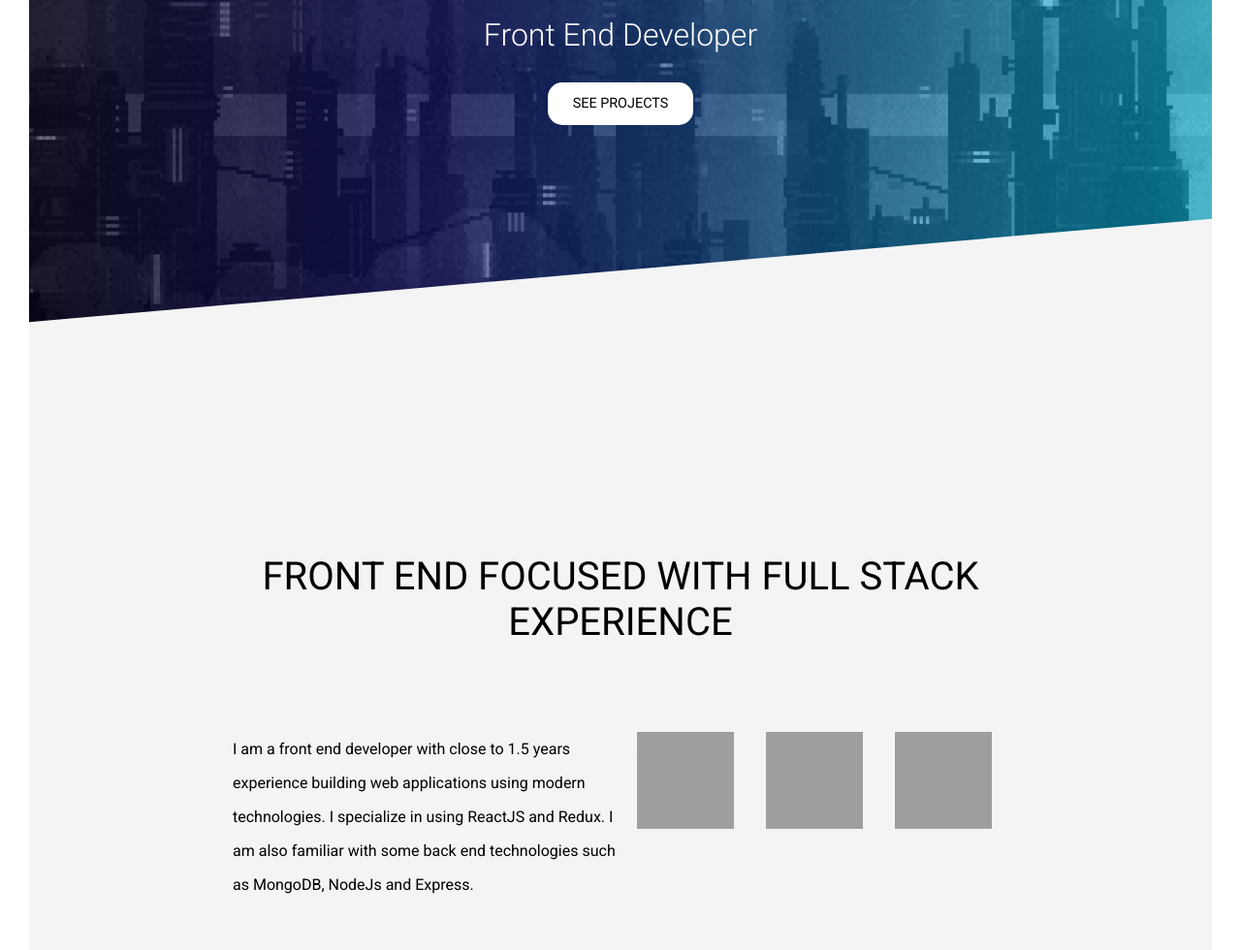
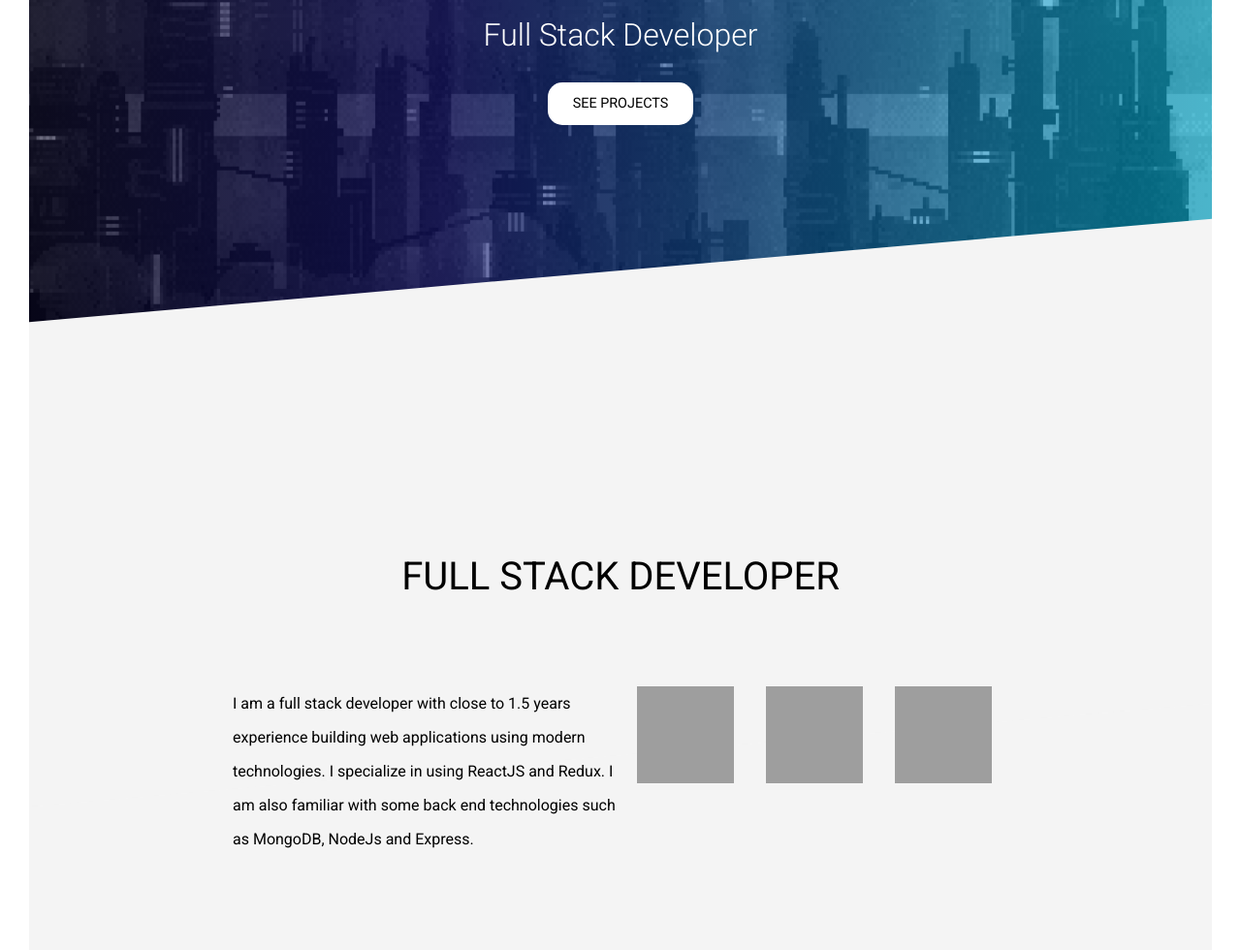
Before and after one commit to skingz77/Portfolio2, a website: page dist/index.html in a window 1280 px wide. Shown: the part 431-1411 px from the top of the page at 97% size. Drawn offline with nearby package versions, Linux system fonts and the light colour scheme; grey boxes are pictures that could not be loaded.

Commit message:
edited info

```diff
--- a/dist/index.html
+++ b/dist/index.html
@@ -16,7 +16,7 @@
       integrity="sha384-oS3vJWv+0UjzBfQzYUhtDYW+Pj2yciDJxpsK1OYPAYjqT085Qq/1cq5FLXAZQ7Ay"
       crossorigin="anonymous"
     />
-    <title>Haisem Jemal | Front End Developer</title>
+    <title>Haisem Jemal | Full Stack Developer</title>
   </head>
   <body>
     <div id="container">
@@ -55,7 +55,7 @@
               data-aos-duration="1000"
               data-aos="fade-up"
             >
-              Front End Developer
+              Full Stack Developer
             </h3>
 
             <a href="#projects">
@@ -75,7 +75,7 @@
               data-aos="zoom-in"
               data-aos-duration="1000"
             >
-              FRONT END FOCUSED WITH FULL STACK EXPERIENCE
+              FULL STACK DEVELOPER
             </h2>
             <div class="about-container">
               <div
@@ -86,7 +86,7 @@
               >
 
                 <p>
-                    I am a front end developer with close to 1.5 years experience building web applications using modern technologies. I specialize in using ReactJS and Redux. I am also familiar with some back end technologies such as MongoDB, NodeJs and Express.
+                    I am a full stack developer with close to 1.5 years experience building web applications using modern technologies. I specialize in using ReactJS and Redux. I am also familiar with some back end technologies such as MongoDB, NodeJs and Express.
                 </p>
               </div>
               <div
```
